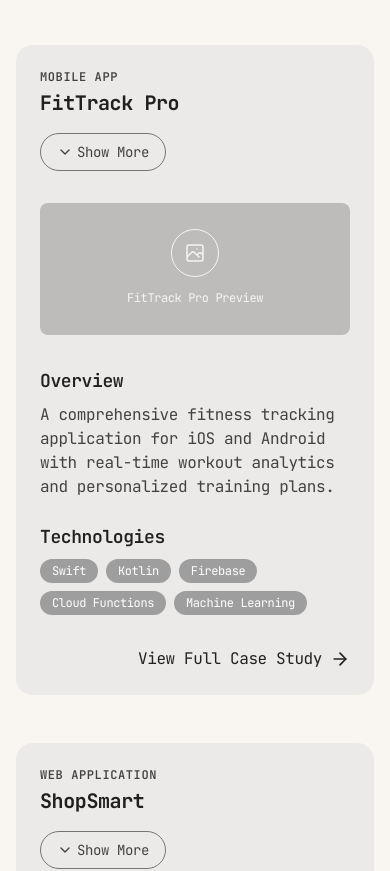
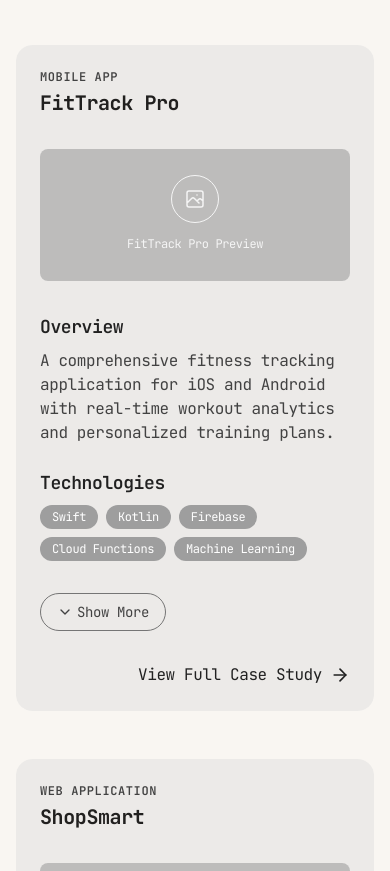
Before and after one commit to intrinsic-labs/intrinsiclabs.co, a Next.js app in the folder intrinsic-labs-website/: page /work in a window 390 px wide. Shown: the part 800-1671 px from the top of the page. Built offline with nearby package versions, Linux system fonts and the light colour scheme; a web font is replaced by a local one.

Commit message:
fix opacity issue on work page

```diff
--- a/intrinsic-labs-website/src/components/work/CaseStudies.tsx
+++ b/intrinsic-labs-website/src/components/work/CaseStudies.tsx
@@ -146,9 +146,10 @@
                         {study.title}
                       </h3>
                     </div>
+                    {/* Show button only on md screens and up in the header */}
                     <button
                       onClick={() => toggleExpand(study.id)}
-                      className={`self-start px-4 py-2 rounded-full border text-sm transition-all duration-300 ${
+                      className={`hidden md:flex self-start px-4 py-2 rounded-full border text-sm transition-all duration-300 ${
                         expandedStudy === study.id
                           ? 'border-accent text-accent bg-accent/10'
                           : 'border-neutral-600 text-neutral-800 hover:border-primary hover:text-primary hover:bg-primary/5'
@@ -206,6 +207,34 @@
                       </div>
                     </div>
                   </div>
+
+                  {/* Mobile-only button below basic info */}
+                  <button
+                    onClick={() => toggleExpand(study.id)}
+                    className={`md:hidden self-start px-4 py-2 rounded-full border text-sm transition-all duration-300 ${
+                      expandedStudy === study.id
+                        ? 'border-accent text-accent bg-accent/10'
+                        : 'border-neutral-600 text-neutral-800 hover:border-primary hover:text-primary hover:bg-primary/5'
+                    }`}
+                  >
+                    <span className="flex items-center">
+                      {expandedStudy === study.id ? (
+                        <>
+                          <svg xmlns="http://www.w3.org/2000/svg" className="h-4 w-4 mr-1" viewBox="0 0 24 24" fill="none" stroke="currentColor" strokeWidth="2" strokeLinecap="round" strokeLinejoin="round">
+                            <polyline points="18 15 12 9 6 15"></polyline>
+                          </svg>
+                          Show Less
+                        </>
+                      ) : (
+                        <>
+                          <svg xmlns="http://www.w3.org/2000/svg" className="h-4 w-4 mr-1" viewBox="0 0 24 24" fill="none" stroke="currentColor" strokeWidth="2" strokeLinecap="round" strokeLinejoin="round">
+                            <polyline points="6 9 12 15 18 9"></polyline>
+                          </svg>
+                          Show More
+                        </>
+                      )}
+                    </span>
+                  </button>
 
                   {/* Expanded content with AnimatePresence for proper exit animation */}
                   <AnimatePresence mode="wait">
@@ -268,7 +297,6 @@
                       </motion.div>
                       )}
                   </AnimatePresence>
-
                   {/* Call to action */}
                   <div className="flex justify-end">
                   <Link
--- a/intrinsic-labs-website/src/components/work/ProjectsGallery.tsx
+++ b/intrinsic-labs-website/src/components/work/ProjectsGallery.tsx
@@ -101,15 +101,6 @@
   const [filteredProjects, setFilteredProjects] = useState(projects);
   const sectionRef = useRef<HTMLElement>(null);
 
-  // Parallax scroll effect
-  const { scrollYProgress } = useScroll({
-    target: sectionRef,
-    offset: ["start end", "end start"]
-  });
-
-  const y = useTransform(scrollYProgress, [0, 1], [0, -50]);
-  const opacity = useTransform(scrollYProgress, [0, 0.2, 0.8, 1], [0, 1, 1, 0]);
-
   // Filter projects when category changes
   useEffect(() => {
     if (selectedCategory === 'All') {
@@ -144,7 +135,6 @@
 
       <motion.div
         className="container-custom relative z-10"
-        style={{ y, opacity }}
       >
         <div className="text-center max-w-3xl mx-auto mb-12 md:mb-16 px-4">
           <motion.h2
```
Lines whose indentation alone changed are shown as unchanged.
